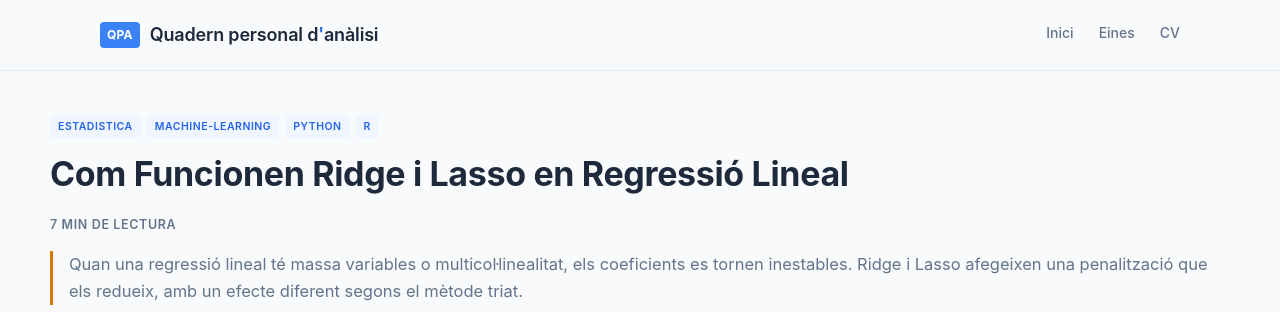
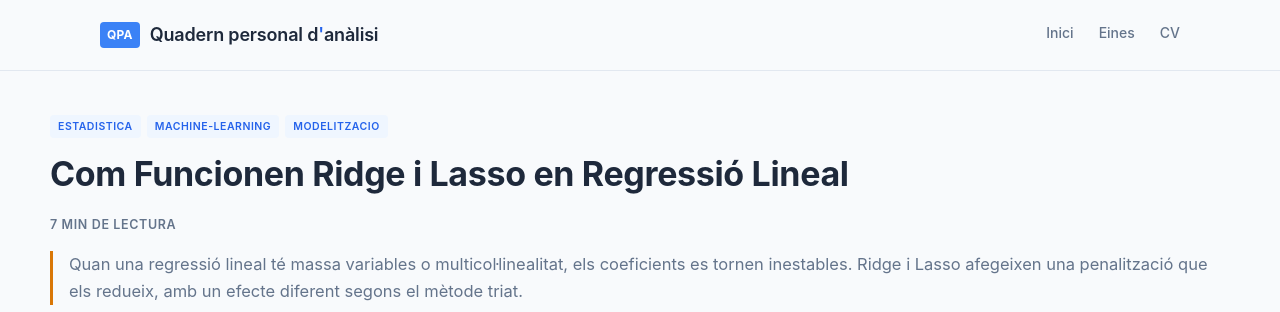
Before and after one commit to alberthr/alberthr.github.io, a Jekyll site: the page built from _posts/2022-03-03-ridge-lasso-regularitzacio.md, in a window 1280 px wide and 900 px high. Shown: the top 312 px of the window. Built offline with Jekyll 4.4.1, drawn with Linux system fonts in a browser that asks for light colours; comment, search, counter and statistics services are not loaded.

Commit message:
Update 2022-03-03-ridge-lasso-regularitzacio.md

```diff
--- a/_posts/2022-03-03-ridge-lasso-regularitzacio.md
+++ b/_posts/2022-03-03-ridge-lasso-regularitzacio.md
@@ -4,8 +4,7 @@ title: "Com Funcionen Ridge i Lasso en Regressió Lineal"
 tags:
   - estadistica
   - machine-learning
-  - python
-  - r
+  - modelitzacio
 excerpt: "Quan una regressió lineal té massa variables o multicol·linealitat, els coeficients es tornen inestables. Ridge i Lasso afegeixen una penalització que els redueix, amb un efecte diferent segons el mètode triat."
 ---
 
```
